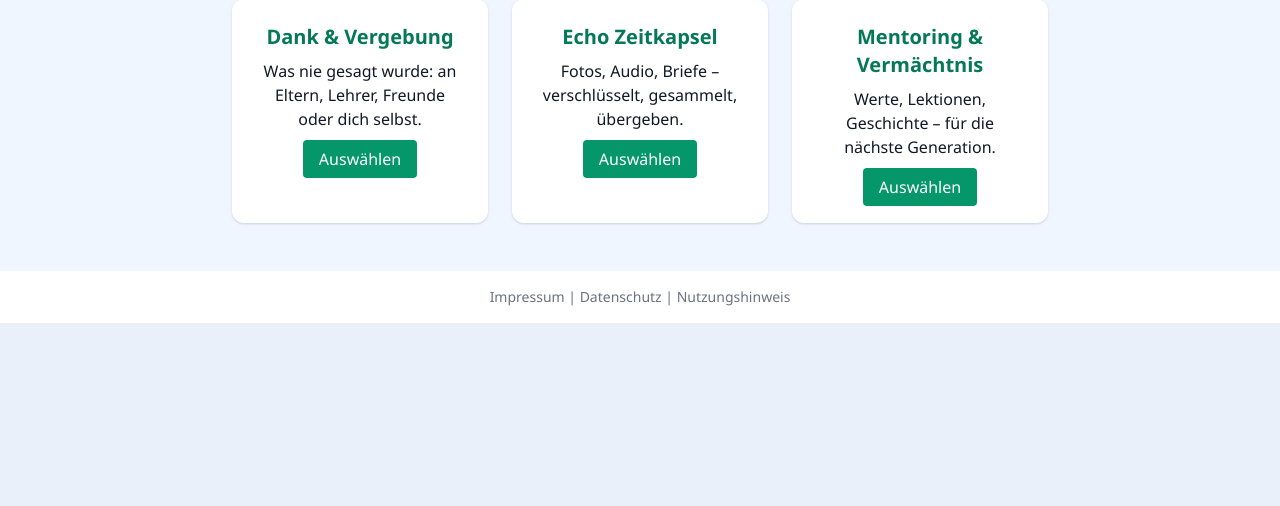
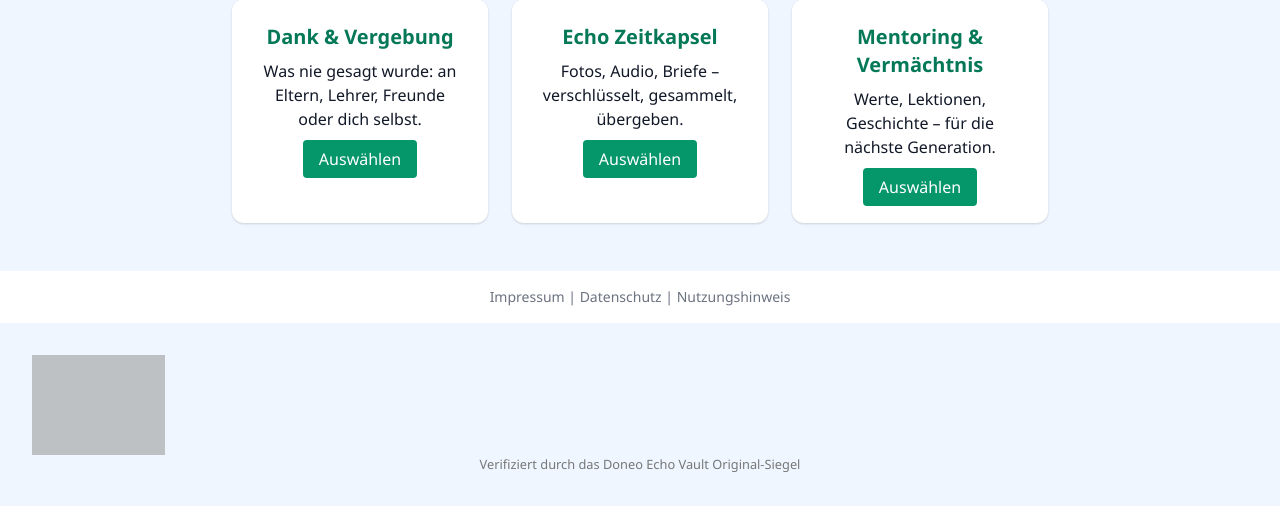
Before and after one commit to doneo24/echo_vault, a Python web app: template templates/index.html in a window 1280 px wide. Shown: the part 597-1103 px from the top of the page. Before the commit the page ends 920 px from the top, so only its background shows below. Run offline with Jinja, Linux system fonts and the light colour scheme; the template is opened without the code that fills it, so the values that code supplies are empty; some web fonts are replaced; grey boxes are pictures that could not be loaded.

Commit message:
Update base.html

```diff
--- a/templates/base.html
+++ b/templates/base.html
@@ -36,5 +36,12 @@
     <a href="/nutzung" class="hover:underline">Nutzungshinweis</a>
   </footer>
 
+  <footer>
+  <div style="text-align: center; padding: 2rem;">
+    <img src="{{ url_for('static', filename='doneo_siegel.png') }}" alt="Doneo Siegel" style="height: 100px; opacity: 0.6;">
+    <p style="font-size: 0.8rem; color: #777;">Verifiziert durch das Doneo Echo Vault Original-Siegel</p>
+  </div>
+</footer>
+
 </body>
 </html>
```
